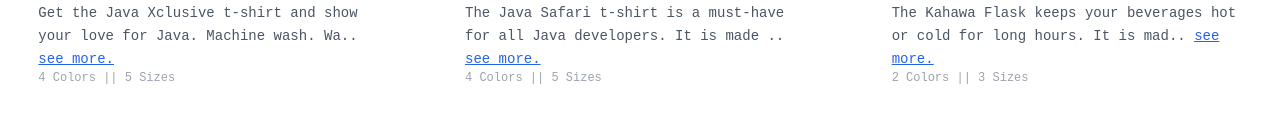
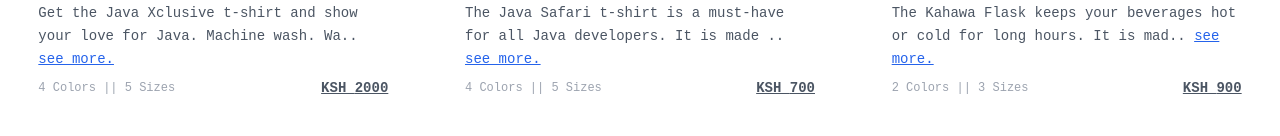
Before and after one commit to divin3circle/kenyajug-website, a React (Vite) app in the folder frontend/: page /store in a window 1280 px wide. Shown: the part 664-800 px from the top of the page. Built offline with nearby package versions, Linux system fonts and the light colour scheme.

Commit message:
Enhance MerchandiseCard layout by adding price display and adjusting color/size information alignment

```diff
--- a/frontend/src/pages/Merchandise.tsx
+++ b/frontend/src/pages/Merchandise.tsx
@@ -22,9 +22,15 @@ function MerchandiseCard({ merchandise }: { merchandise: any }) {
             see more.
           </span>
         </h1>
-        <h1 className="text-gray-400 text-xs font-body">
-          {merchandise.colors.length} Colors || {merchandise.sizes.length} Sizes
-        </h1>
+        <div className="flex items-center justify-between mt-2">
+          <h1 className="text-gray-400 text-xs font-body">
+            {merchandise.colors.length} Colors || {merchandise.sizes.length}{" "}
+            Sizes
+          </h1>
+          <h1 className="text-gray-600 text-sm underline font-bold font-body">
+            KSH {merchandise.price}
+          </h1>
+        </div>
       </div>
     </div>
   );
```
